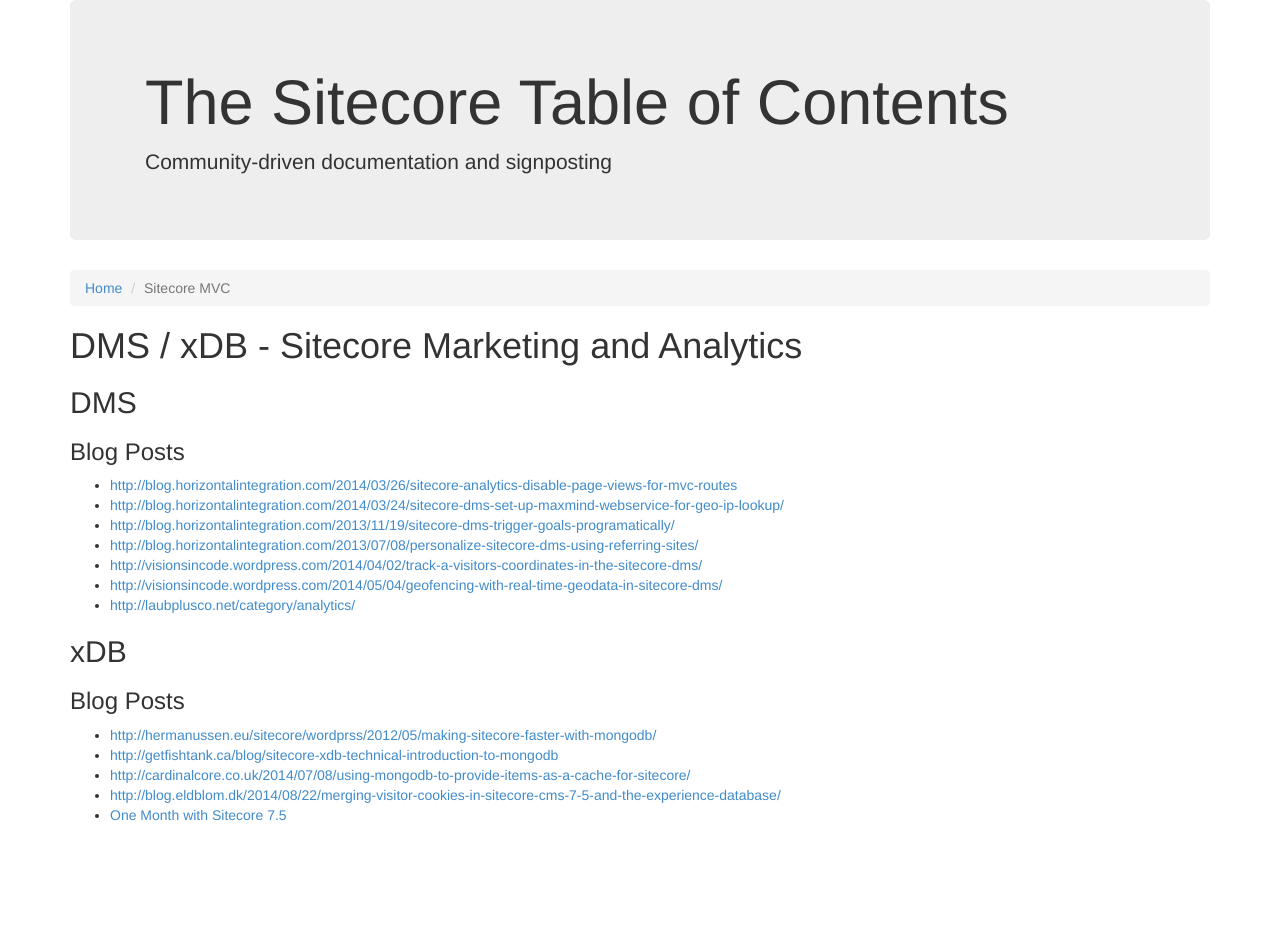
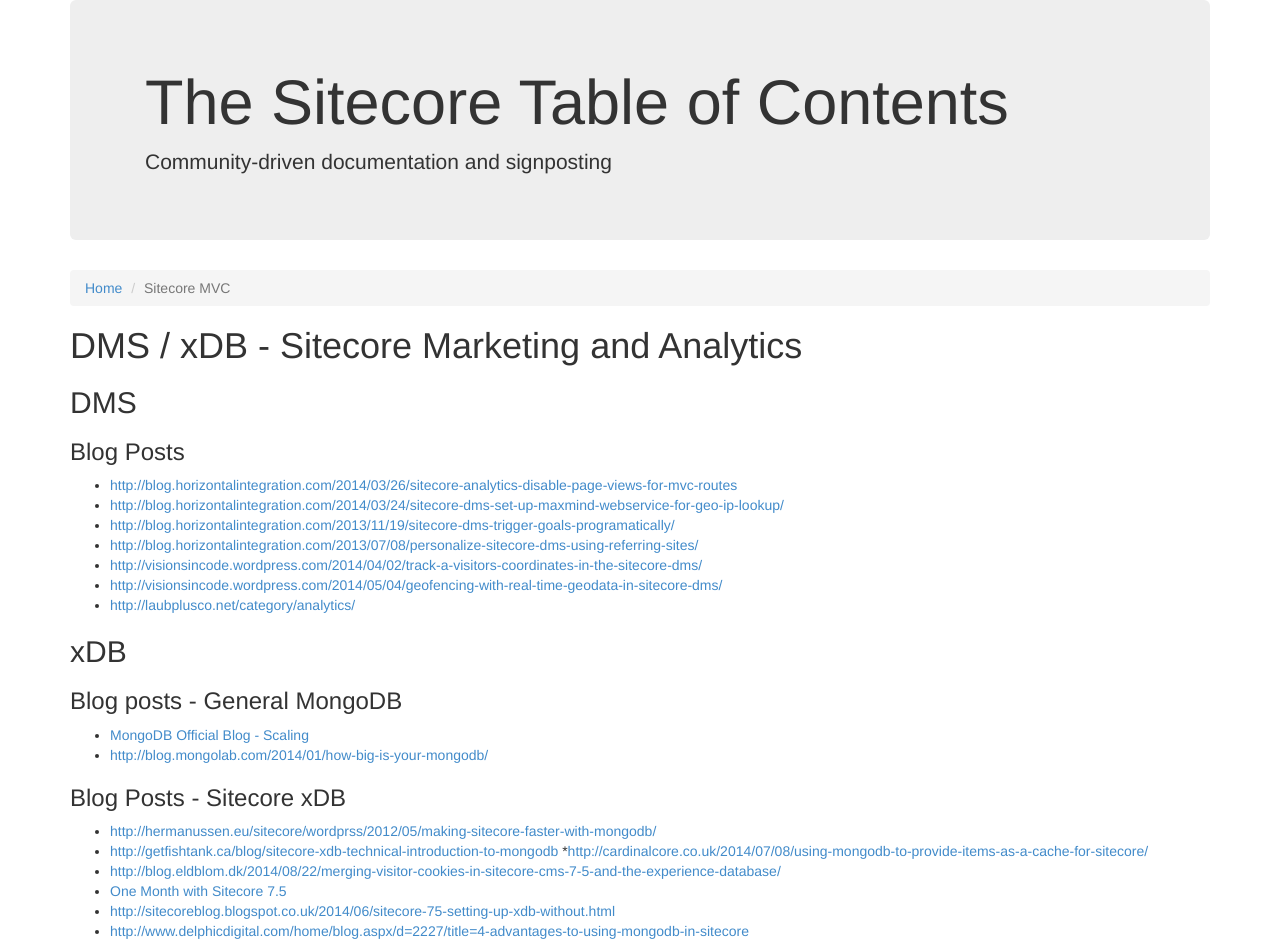
Before and after one commit to Sitecore-Community/docs, a Jekyll site: the page built from documentation/DMS/index.md, in a window 1280 px wide. Built offline with Jekyll 4.4.1, drawn with Linux system fonts in a browser that asks for light colours; nearby versions of some CDN libraries; before the commit the page ends 900 px from its top, so only the background shows below that.

Commit message:
MongoDB references

```diff
--- a/documentation/DMS/index.md
+++ b/documentation/DMS/index.md
@@ -18,10 +18,17 @@
 
 ## xDB
 
-### Blog Posts
+### Blog posts - General MongoDB
+
+* [MongoDB Official Blog - Scaling](http://blog.mongodb.org/tagged/scaling)
+* [http://blog.mongolab.com/2014/01/how-big-is-your-mongodb/](http://blog.mongolab.com/2014/01/how-big-is-your-mongodb/)
+
+### Blog Posts - Sitecore xDB
 
 * [http://hermanussen.eu/sitecore/wordprss/2012/05/making-sitecore-faster-with-mongodb/](http://hermanussen.eu/sitecore/wordprss/2012/05/making-sitecore-faster-with-mongodb/)
 * [http://getfishtank.ca/blog/sitecore-xdb-technical-introduction-to-mongodb](http://getfishtank.ca/blog/sitecore-xdb-technical-introduction-to-mongodb)
-* [http://cardinalcore.co.uk/2014/07/08/using-mongodb-to-provide-items-as-a-cache-for-sitecore/](http://cardinalcore.co.uk/2014/07/08/using-mongodb-to-provide-items-as-a-cache-for-sitecore/)
+*[http://cardinalcore.co.uk/2014/07/08/using-mongodb-to-provide-items-as-a-cache-for-sitecore/](http://cardinalcore.co.uk/2014/07/08/using-mongodb-to-provide-items-as-a-cache-for-sitecore/)
 * [http://blog.eldblom.dk/2014/08/22/merging-visitor-cookies-in-sitecore-cms-7-5-and-the-experience-database/](http://blog.eldblom.dk/2014/08/22/merging-visitor-cookies-in-sitecore-cms-7-5-and-the-experience-database/)
 * [One Month with Sitecore 7.5](http://www.techphoria414.com/Blog/2014/June/One_Month_with_Sitecore_7-5_Part_1)
+* [http://sitecoreblog.blogspot.co.uk/2014/06/sitecore-75-setting-up-xdb-without.html](http://sitecoreblog.blogspot.co.uk/2014/06/sitecore-75-setting-up-xdb-without.html)
+* [http://www.delphicdigital.com/home/blog.aspx/d=2227/title=4-advantages-to-using-mongodb-in-sitecore](http://www.delphicdigital.com/home/blog.aspx/d=2227/title=4-advantages-to-using-mongodb-in-sitecore)
```
